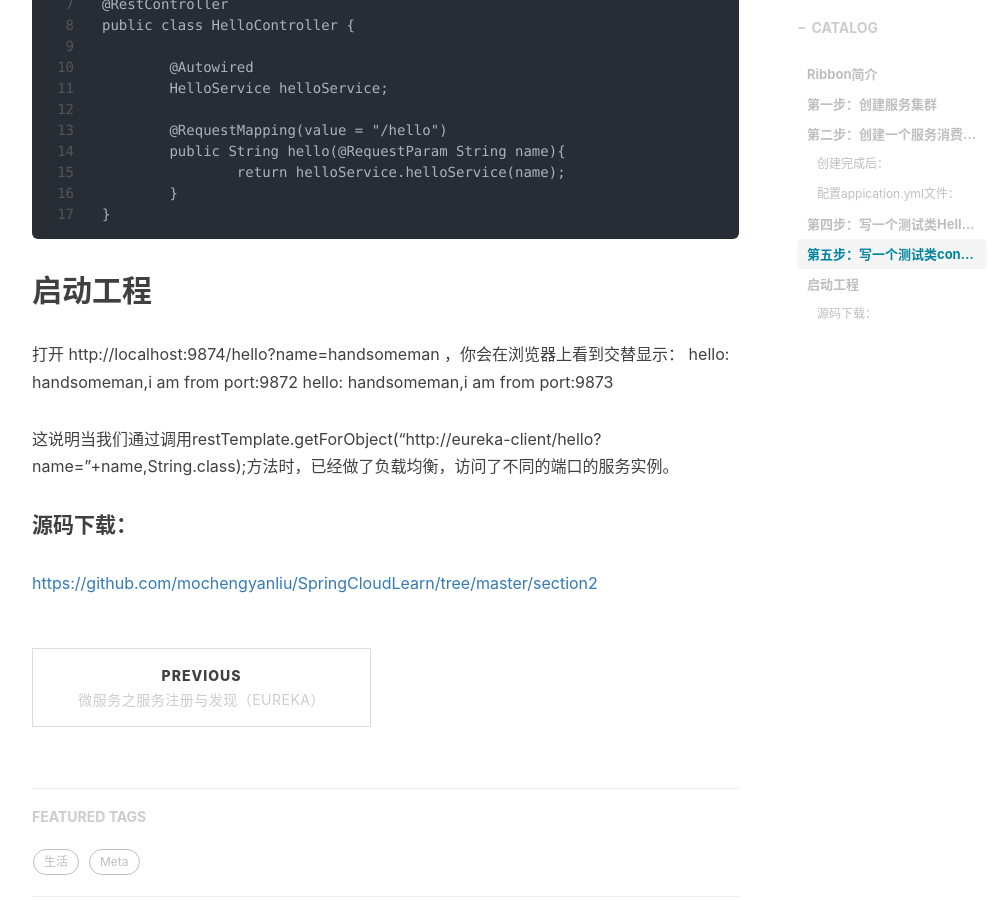
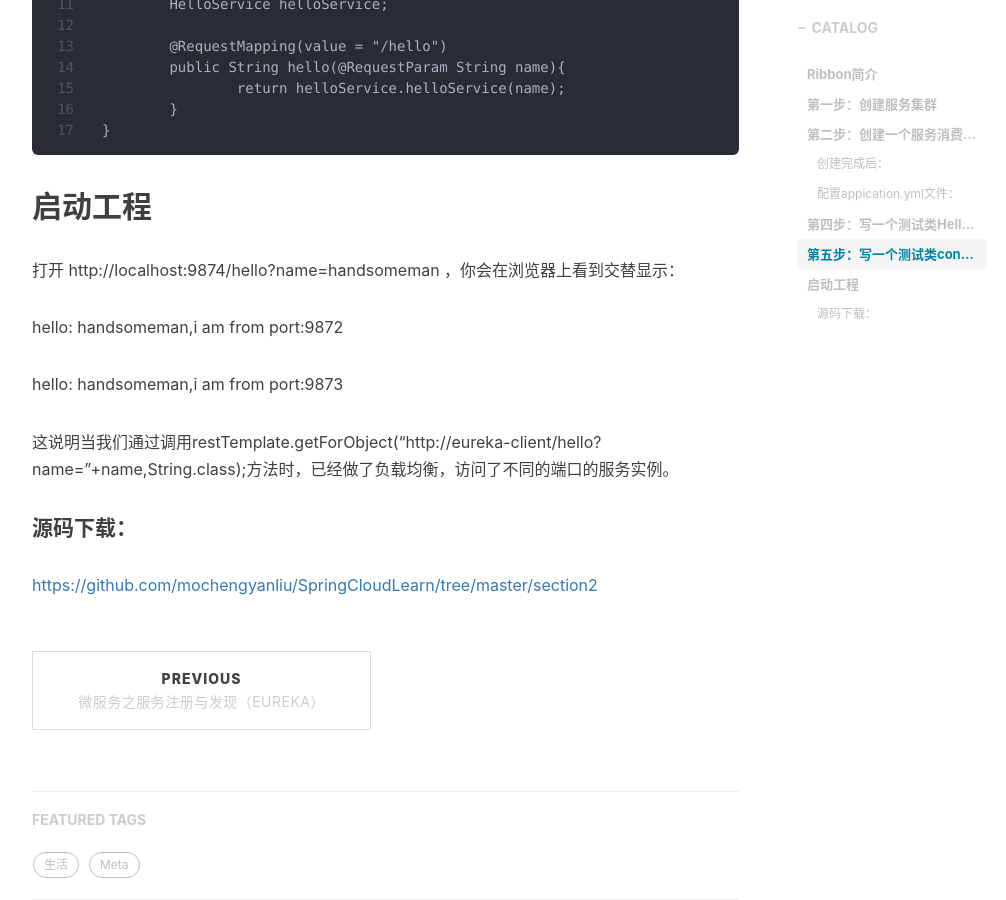
Before and after one commit to mochengyanliu/mochengyanliu.github.io, a Jekyll site: the page built from _posts/2018-10-31-微服务之服务消费者（rest+ribbon）-2018.markdown, in a window 1280 px wide and 900 px high, scrolled down 5027 px. Shown: the whole window, without its empty margins (233-1239 px from the left). Built offline with Jekyll 4.4.1, drawn with Linux system fonts in a browser that asks for light colours; nearby versions of some CDN libraries; comment, search, counter and statistics services are not loaded; some of the changed lines change nothing that is shown; some of the changed text lies outside the part shown.

Commit message:
调整格式

```diff
--- a/_posts/2018-10-31-微服务之服务消费者（rest+ribbon）-2018.markdown
+++ b/_posts/2018-10-31-微服务之服务消费者（rest+ribbon）-2018.markdown
@@ -135,8 +135,6 @@ Ribbon 主要有三大模块，模块说明如下：
 		  defaultZone: http://${eureka.instance.hostname}:${server.port}/eureka/
 
 
-####通过eureka.client.registerWithEureka：false和fetchRegistry：false来表明自己是一个EurekaServer。注意每个冒号后面要有空格，否则无效。
-
 ##第三步 配置启动类
 
 在工程的启动类中,通过@EnableDiscoveryClient向服务中心注册；并且向程序的ioc注入一个bean: RestTemplate;并通过@LoadBalanced注解表明这个RestTemplate开启负载均衡的功能。
@@ -210,7 +208,9 @@ Ribbon 主要有三大模块，模块说明如下：
 ## 启动工程
 
 打开 http://localhost:9874/hello?name=handsomeman ，你会在浏览器上看到交替显示：
+
 hello: handsomeman,i am from port:9872
+
 hello: handsomeman,i am from port:9873
 
 这说明当我们通过调用restTemplate.getForObject("http://eureka-client/hello?name="+name,String.class);方法时，已经做了负载均衡，访问了不同的端口的服务实例。
```
